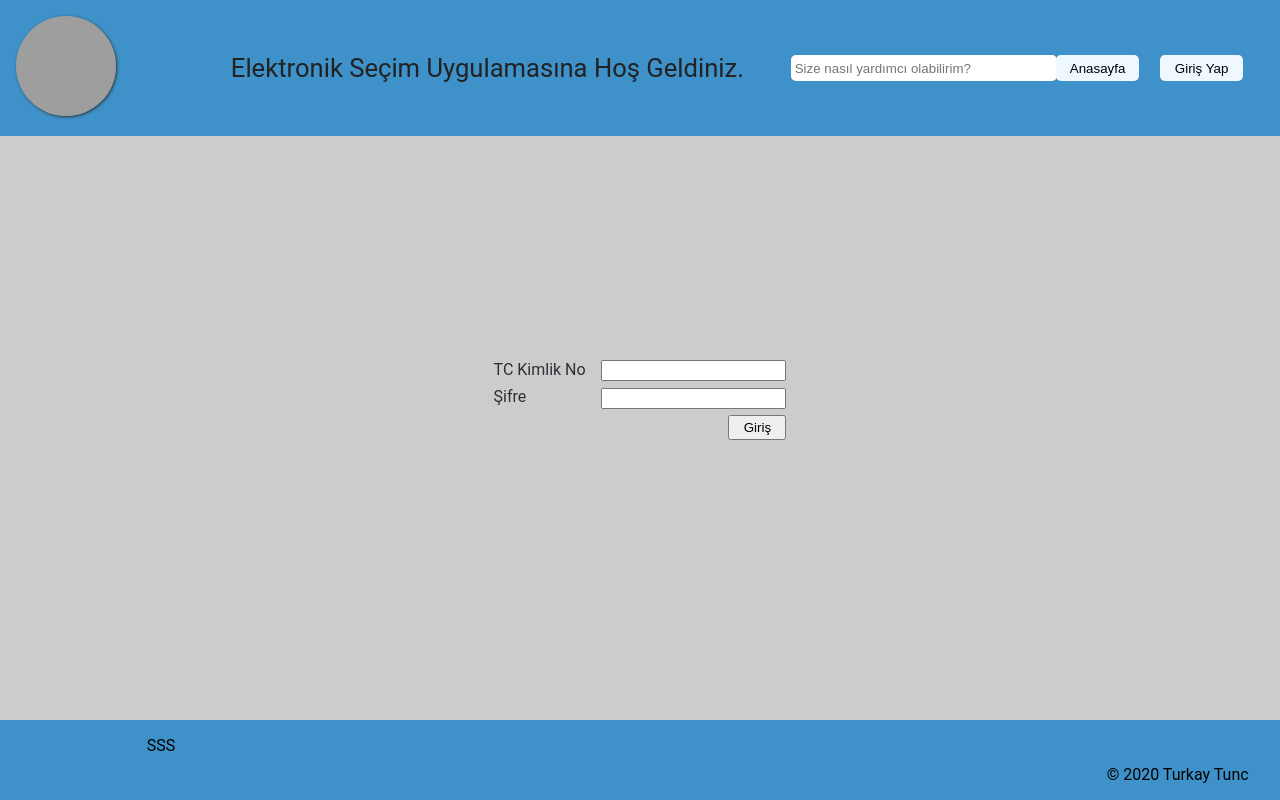
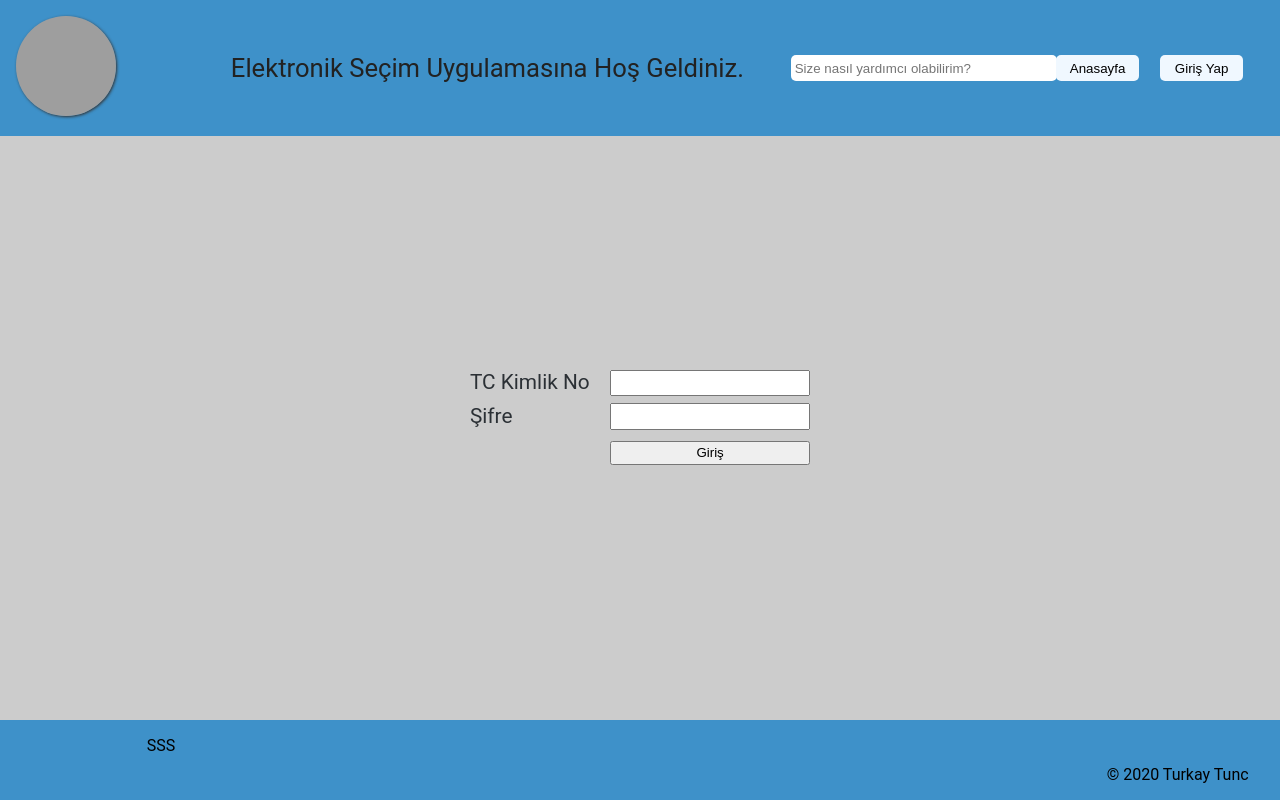
Before and after one commit to turkaytunc/e-secim, a React (Create React App) app: page /login in a window 1280 px wide. Built offline with nearby package versions, Linux system fonts and the light colour scheme; grey boxes are pictures that could not be loaded.

Commit message:
update: input style

```diff
--- a/src/components/login/login.scss
+++ b/src/components/login/login.scss
@@ -4,6 +4,7 @@
   width: min-content;
   padding: 2em;
   margin: 15% auto;
+  font-size: 1.3em;
 }
 
 .login-page-container {
@@ -22,6 +23,8 @@
   flex-direction: column;
   input {
     margin-bottom: 0.5em;
+    height: 2em;
+    width: 15em;
   }
 }
 
@@ -34,5 +37,6 @@
   align-self: flex-end;
   button {
     padding: 0.2em 1em;
+    width: 15em;
   }
 }
```
